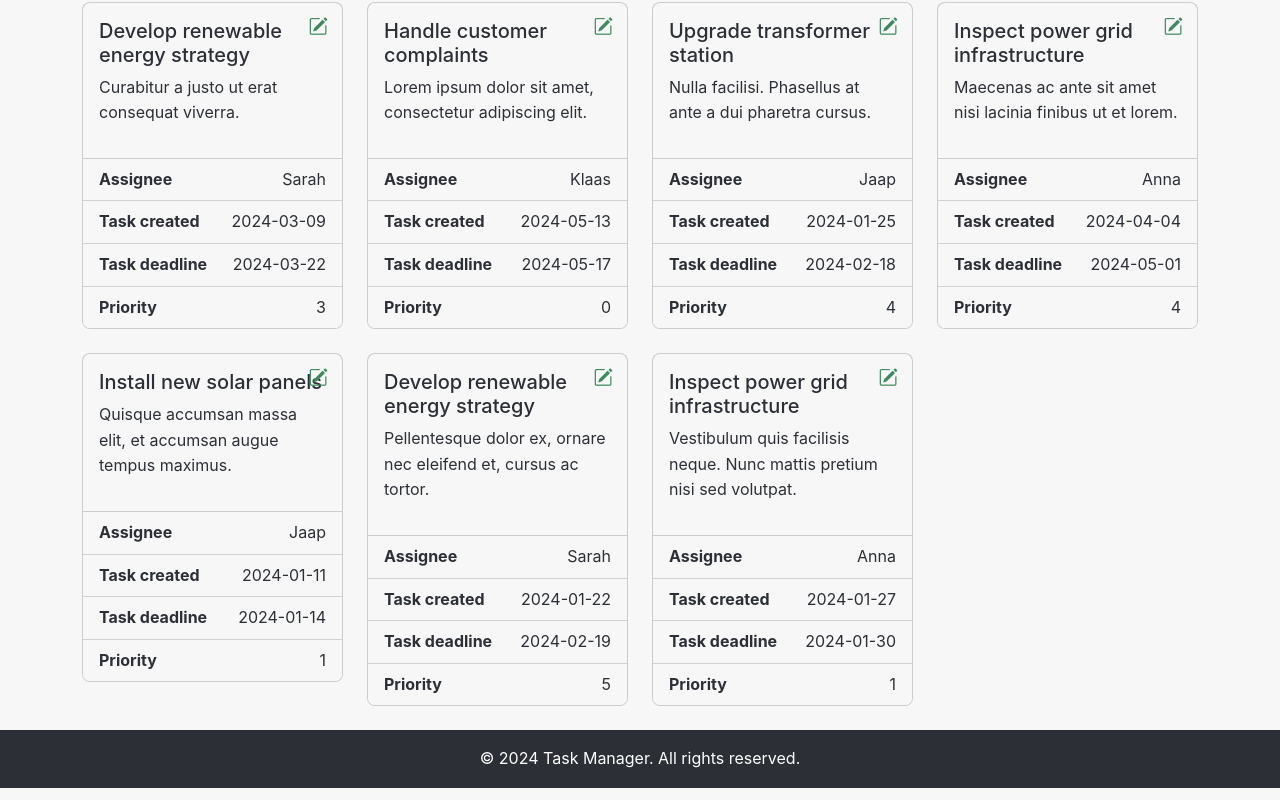
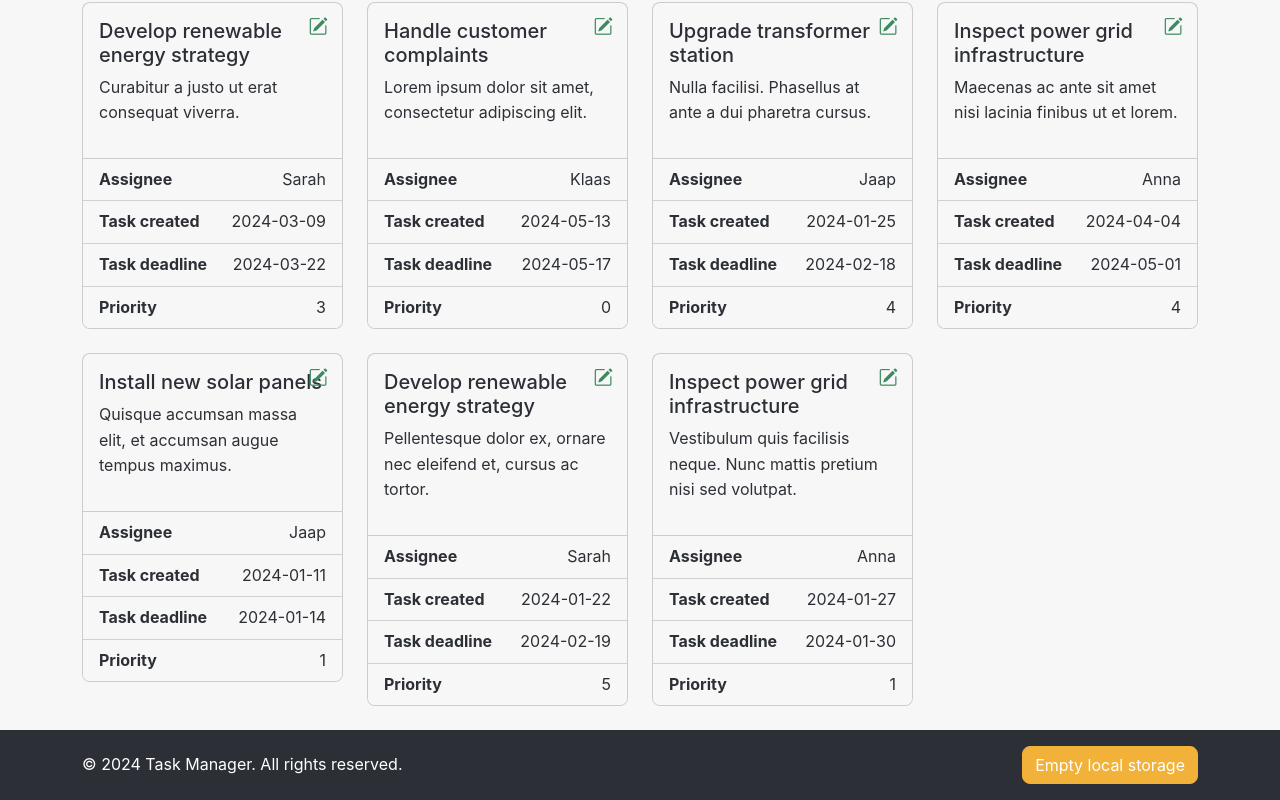
Before and after one commit to ivarsaris/taskmanager, an Angular app: page /tasks in a window 1280 px wide. Shown: the part 2197-2997 px from the top of the page. Built offline with nearby package versions, Linux system fonts and the light colour scheme.

Commit message:
add button to empty local storage

```diff
--- a/src/app/app.component.html
+++ b/src/app/app.component.html
@@ -40,8 +40,9 @@
   </main>
 
   <footer class="bg-dark text-white py-3 mt-auto">
-    <div class="container text-center">
+    <div class="container text-center d-flex justify-content-between align-items-center">
       <span>&copy; 2024 Task Manager. All rights reserved.</span>
+      <button class="btn btn-warning" (click)="emptyLocalStorage()">Empty local storage</button>
     </div>
   </footer>
 </div>
--- a/src/app/app.component.ts
+++ b/src/app/app.component.ts
@@ -36,4 +36,17 @@ export class AppComponent {
   }
 
   title = 'taskmanager';
+
+  /**
+   * empty local storage values, users, department, and tasks
+   */
+  emptyLocalStorage() {
+    localStorage.removeItem('taskmanager_departments');
+    localStorage.removeItem('taskmanager_users');
+    localStorage.removeItem('taskmanager_tasks');
+
+    setTimeout(() => {
+      location.reload();
+    }, 1000);
+  }
 }
```
